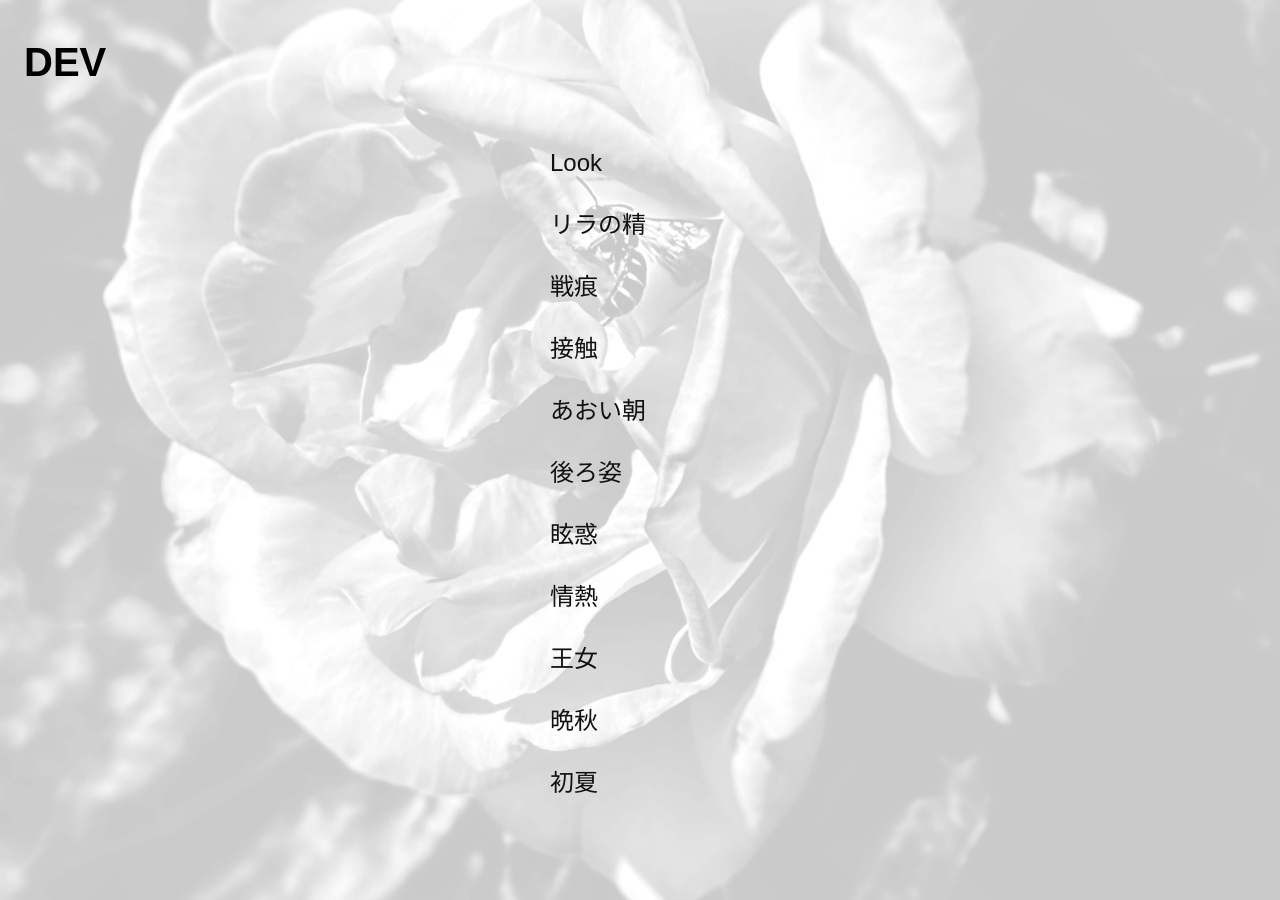
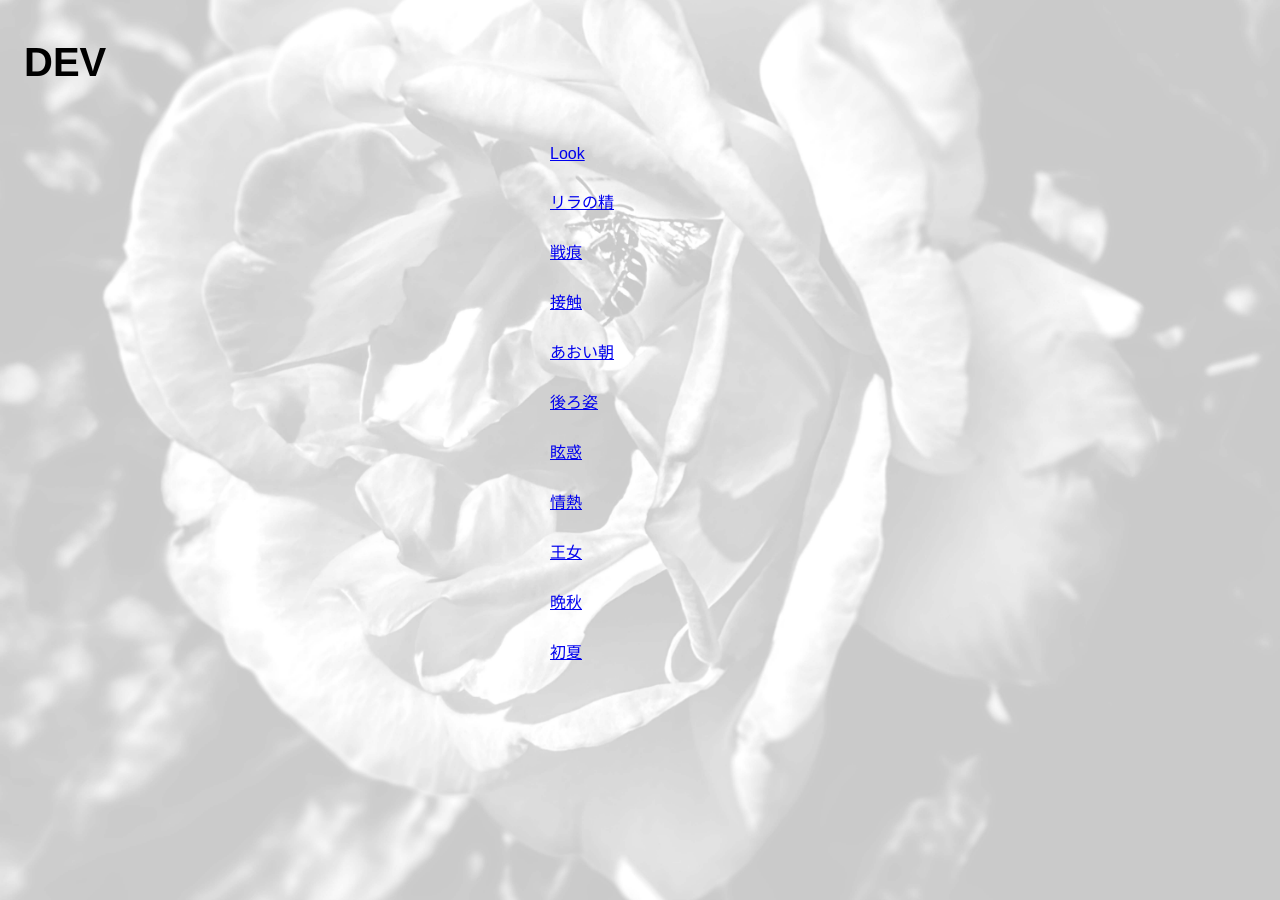
Before and after one commit to ohlucinda/gem-dtp, a Jekyll site: the page built from dev.html, in a window 1280 px wide. Built offline with Jekyll 4.4.1, drawn with Linux system fonts in a browser that asks for light colours; some web fonts are replaced.

Commit message:
Update dev.html

```diff
--- a/dev.html
+++ b/dev.html
@@ -68,23 +68,15 @@
 
 }
 
-.post-list a {
+.post-list {
 
-font-size: 24px;
-text-decoration: none;
-color: #111;
-line-height: 1.5;
+display: grid;
 
-}
+grid-template-columns: repeat(auto-fit, minmax(180px, 1fr));
 
-.post-list a:hover {
+gap: 26px 60px;
 
-opacity: 0.5;
-
-padding-left: 120px;
-padding-right: 120px;
-
-justify-items: center;
+padding: 0 120px;
 
 }
 
```
